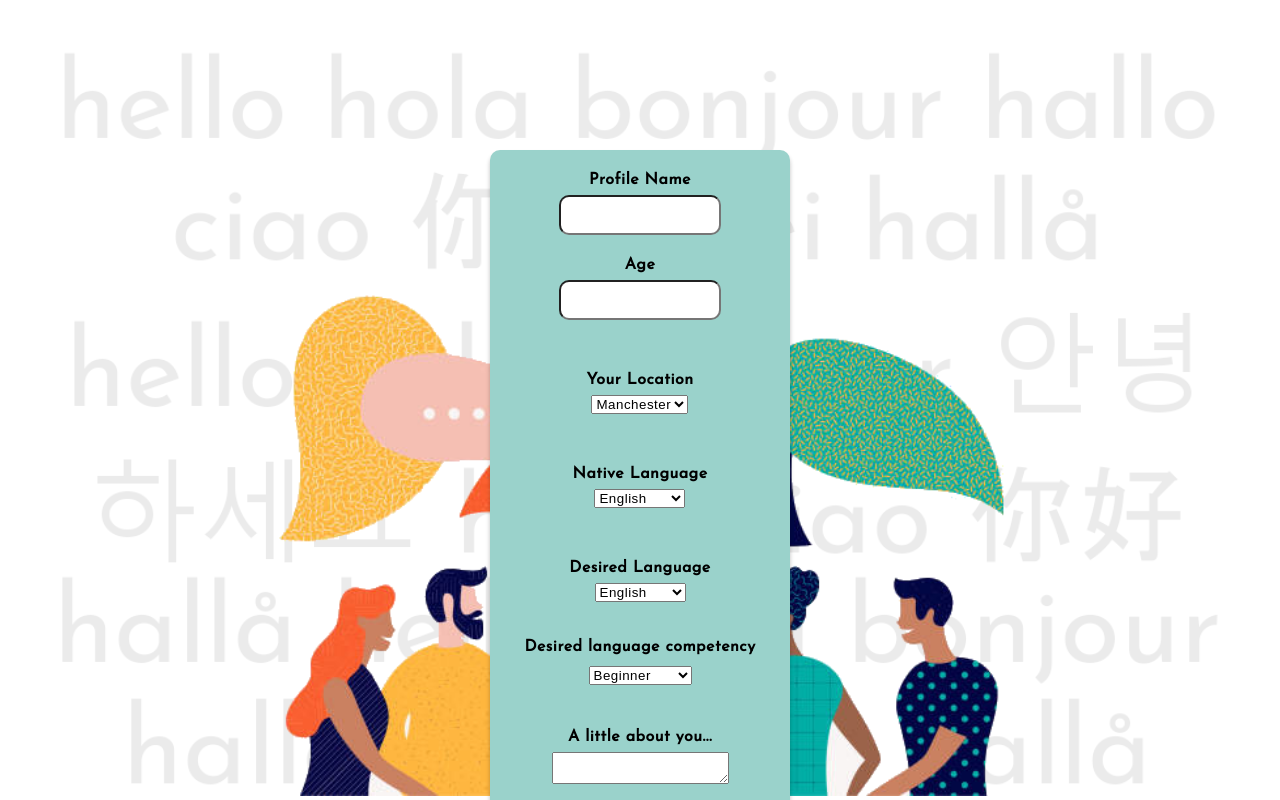
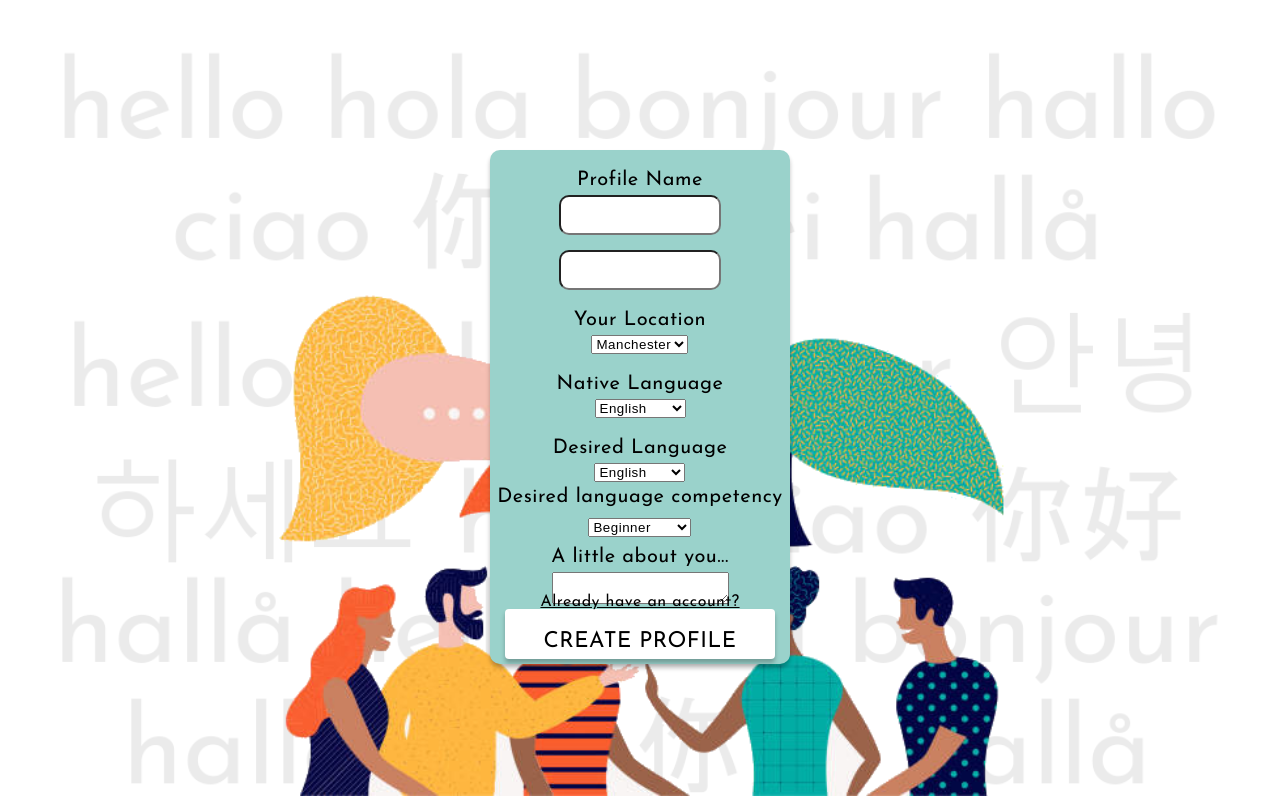
Before and after one commit to AnnaC200/conversa, a React (Create React App) app: page /Register2 in a window 1280 px wide. Shown: the top 800 px of the page. Built offline with nearby package versions, Linux system fonts and the light colour scheme.

Commit message:
register2 restyled

```diff
--- a/src/components/MyProfile/Modal.css
+++ b/src/components/MyProfile/Modal.css
@@ -24,7 +24,6 @@
 .content {
   font-family: 'Josefin Sans', sans-serif;
   width: 100%;
-
 }
 
 @media (min-width: 768px) {
--- a/src/components/Register2.js
+++ b/src/components/Register2.js
@@ -30,7 +30,7 @@ const Register2 = () => {
       <div>
         <form className="register2" onSubmit={handleRegister}>
           <label className="register2-items" htmlFor="ProfileName">
-            <h3> Profile Name </h3>
+            <p> Profile Name </p>
             <input
               className="inputfield"
               id="ProfileName"
@@ -40,7 +40,6 @@ const Register2 = () => {
             />
           </label>
           <label className="register2-items" htmlFor="Age">
-            <h3> Age </h3>
             <input
               className="inputfield"
               id="Age"
@@ -49,9 +48,8 @@ const Register2 = () => {
               onChange={handleFieldChange}
             />
           </label>
-          <br />
           <label className="register2-items" htmlFor="Location">
-            <h3> Your Location </h3>
+            <p> Your Location </p>
             <select
               id="Location"
               name="Location"
@@ -65,9 +63,8 @@ const Register2 = () => {
               <option value="Sheffield"> Sheffield </option>
             </select>
           </label>
-          <br />
           <label className="register2-items" htmlFor="NativeLanguage">
-            <h3> Native Language </h3>
+            <p> Native Language </p>
             <select
               id="NativeLanguage"
               name="NativeLanguage"
@@ -90,9 +87,8 @@ const Register2 = () => {
               <option value="German">German</option>
             </select>
           </label>
-          <br />
           <label className="register2-items" htmlFor="DesiredLanguage">
-            <h3> Desired Language</h3>
+            <p> Desired Language</p>
             <select
               id="DesiredLanguage"
               name="DesiredLanguage"
@@ -115,9 +111,8 @@ const Register2 = () => {
               <option value="German">German</option>
             </select>
           </label>
-          <br />
           <label className="competency-text" htmlFor="CompetencyLevels">
-            <h3> Desired language competency </h3>
+            <p> Desired language competency </p>
             <select
               id="CompetencyLevels"
               name="CompetencyLevels"
@@ -129,19 +124,12 @@ const Register2 = () => {
               <option value="Advanced">Advanced</option>
             </select>
           </label>
-          <br />
-          <h3> A little about you...</h3>
+          <p> A little about you...</p>
           <textarea> </textarea>
-          <br />
           <Link className="button" to="/MyProfile">
             Create Profile
           </Link>
         </form>
-        <br />
-        <br />
-        <br />
-        <br />
-        <br />
         <div className="link-to">
           <Link to="/Login">Already have an account?</Link>
         </div>
--- a/src/styles/register2.css
+++ b/src/styles/register2.css
@@ -84,15 +84,6 @@
     top: 200px;
   }
 
-.competency-text {
-  font-size: 15px;
-  font-family: 'Josefin Sans', sans-serif;
-}
-
-h3 {
-  font-size: medium;
-}
-
 .button {
   font-family: 'Josefin Sans', sans-serif;
     width: 140px;
```
